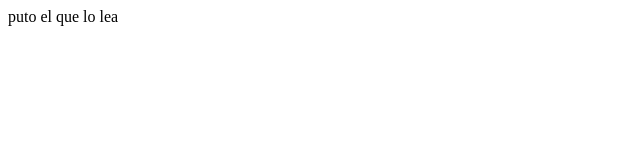
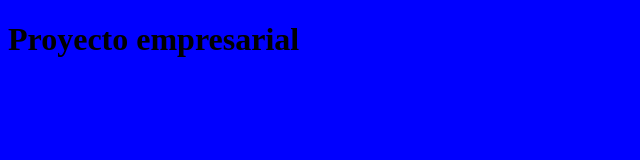
Before and after one commit to Diego-Osilia/CursoGit, a plain HTML site: page empresa_a.html in a window 1280 px wide. Shown: the whole page, without its empty margins (0-640 px from the left). Drawn offline with Linux system fonts and the light colour scheme.

Commit message:
Parrafo y fuente

```diff
--- /dev/null
+++ b/CSS/Empresa_A_CSS.css
@@ -0,0 +1,5 @@
+body{
+
+background-color: #00f;
+
+}
--- a/empresa_a.html
+++ b/empresa_a.html
@@ -4,11 +4,12 @@
     <meta charset="UTF-8">
     <meta name="viewport" content="width=device-width, initial-scale=1.0">
     <title>Document</title>
+    <link href="CSS\Empresa_A_CSS.css" rel="stylesheet" type="text/css">
 </head>
 <body>
 
 
-puto el que lo lea
+<h1>Proyecto empresarial</h1>
 
 
 
```
Also changed, not shown: JavasScript/Empresa A, JS.js (added).
